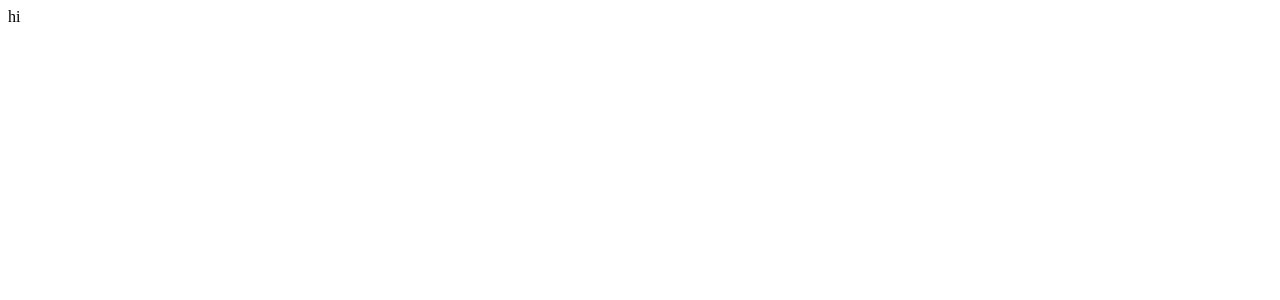
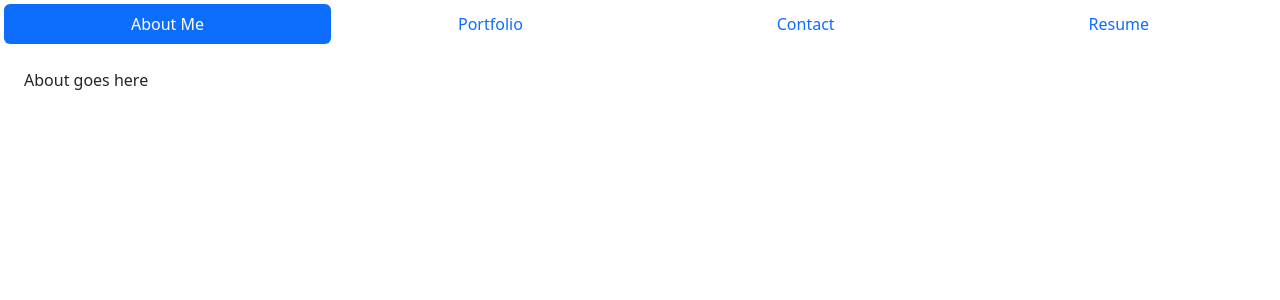
Before and after one commit to jheersink8/react-portfolio, a React (Vite) app: page / in a window 1280 px wide. Shown: the top 300 px of the page. Built offline with nearby package versions, Linux system fonts and the light colour scheme.

Commit message:
Navbar complete

```diff
--- a/package.json
+++ b/package.json
@@ -10,6 +10,7 @@
     "preview": "vite preview"
   },
   "dependencies": {
+    "bootstrap": "^5.2.3",
     "react": "^18.2.0",
     "react-dom": "^18.2.0"
   },
--- a/src/App.jsx
+++ b/src/App.jsx
@@ -1,10 +1,5 @@
-function App() {
-<h1>hi</h1>
-  return (
-    <>
-      hi
-    </>
-  )
-}
+import Container from "./components/Container"
 
-export default App
+const App = () => <Container />;
+
+export default App;
--- /dev/null
+++ b/src/components/Container.jsx
@@ -0,0 +1,35 @@
+import Navbar from './Navbar';
+import About from './pages/About';
+import Contact from './pages/Contact';
+import Portfolio from './pages/Portfolio';
+import Resume from './pages/Resume';
+import { useState } from 'react';
+
+export default function Container() {
+    const [currentPage, setCurrentPage] = useState('About Me');
+
+    const renderPage = () => {
+        switch (currentPage) {
+            case 'About Me':
+                return <About />;
+            case 'Portfolio':
+                return <Portfolio />;
+            case 'Contact':
+                return <Contact />;
+            case 'Resume':
+                return <Resume />;
+        };
+    }
+    const changePage = (page) => setCurrentPage(page);
+
+    return (
+        <div>
+            <Navbar currentPage={currentPage} changePage={changePage} />
+            <main className="m-4">{renderPage()}</main>
+            {/* <About />
+        <Contact />
+        <Portfolio />
+        <Resume /> */}
+        </div>
+    );
+}
--- /dev/null
+++ b/src/components/Navbar.jsx
@@ -0,0 +1,37 @@
+function Navbar({ currentPage, changePage }) {
+    return (
+        <ul className='m-1 nav nav-pills nav-fill'>
+
+            <li className='nav-item'>
+                <a href='#about' onClick={() => changePage('About Me')}
+                    className={currentPage === 'About Me' ? 'nav-link active' : 'nav-link'}>
+                    About Me
+                </a>
+            </li>
+
+            <li className='nav-item'>
+                <a href='#portfolio' onClick={() => changePage('Portfolio')}
+                    className={currentPage === 'Portfolio' ? 'nav-link active' : 'nav-link'}>
+                    Portfolio
+                </a>
+            </li>
+
+            <li className='nav-item'>
+                <a href='#contact' onClick={() => changePage('Contact')}
+                    className={currentPage === 'Contact' ? 'nav-link active' : 'nav-link'}>
+                    Contact
+                </a>
+            </li>
+
+            <li className='nav-item'>
+                <a href='#resume' onClick={() => changePage('Resume')}
+                    className={currentPage === 'Resume' ? 'nav-link active' : 'nav-link'}>
+                    Resume
+                </a>
+            </li>
+
+        </ul>
+    )
+}
+
+export default Navbar
--- /dev/null
+++ b/src/components/pages/About.jsx
@@ -0,0 +1,7 @@
+export default function About() {
+    return (
+        <div>
+            About goes here
+        </div>
+    )
+}
--- /dev/null
+++ b/src/components/pages/Contact.jsx
@@ -0,0 +1,7 @@
+export default function Contact() {
+    return (
+        <div>
+            Contact goes here
+        </div>
+    )
+}
--- /dev/null
+++ b/src/components/pages/Portfolio.jsx
@@ -0,0 +1,7 @@
+export default function Portfolio() {
+    return (
+        <div>
+            Portfolio goes here
+        </div>
+    )
+}
--- /dev/null
+++ b/src/components/pages/Resume.jsx
@@ -0,0 +1,7 @@
+export default function Resume() {
+    return (
+        <div>
+            Resume goes here
+        </div>
+    )
+}
--- a/src/main.jsx
+++ b/src/main.jsx
@@ -1,6 +1,7 @@
 import React from 'react'
 import ReactDOM from 'react-dom/client'
 import App from './App.jsx'
+import 'bootstrap/dist/css/bootstrap.min.css';
 
 
 ReactDOM.createRoot(document.getElementById('root')).render(
```
Also changed, not shown: 1 other file (tests, documents, lock files or other folders).
